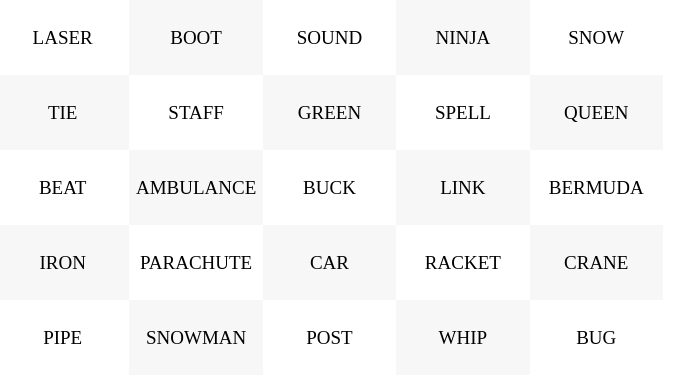
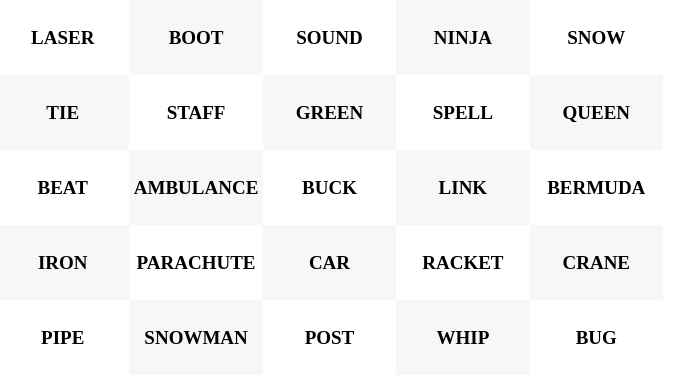
Before and after one commit to b4conjuice/code, a website: page index.html in a window 1280 px wide. Shown: the whole page, without its empty margins (4-679 px from the left). Drawn offline with nearby package versions, Linux system fonts and the light colour scheme.

Commit message:
increased font weight and added manifest.json

```diff
--- a/index.html
+++ b/index.html
@@ -1,5 +1,6 @@
 <html><head><meta http-equiv="Content-Type" content="text/html; charset=UTF-8">
 	<title>codenames</title>
+	<link rel="manifest" href="manifest.json">
 	<!-- build:css css/style.min.css -->
 	<link rel="stylesheet" href="css/style.css">
 	<!-- endbuild -->
--- a/scss/style.scss
+++ b/scss/style.scss
@@ -104,6 +104,7 @@ $white: rgb(255, 255, 255);
         height: 375px;
         width: 667px;
         font-size: 19px;//25px;
+        font-weight: 700;
     }
 
     #header {
```
Also changed, not shown: css/style.css, manifest.json (added).
